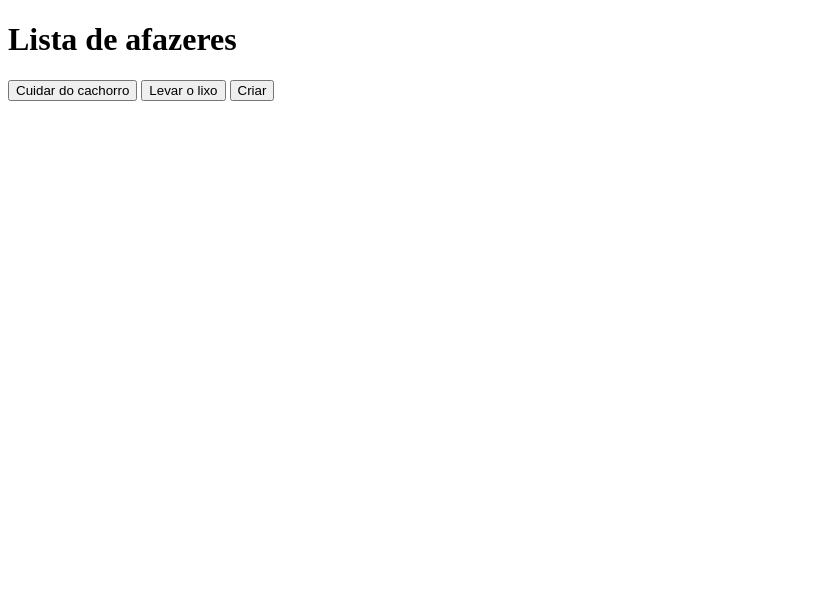
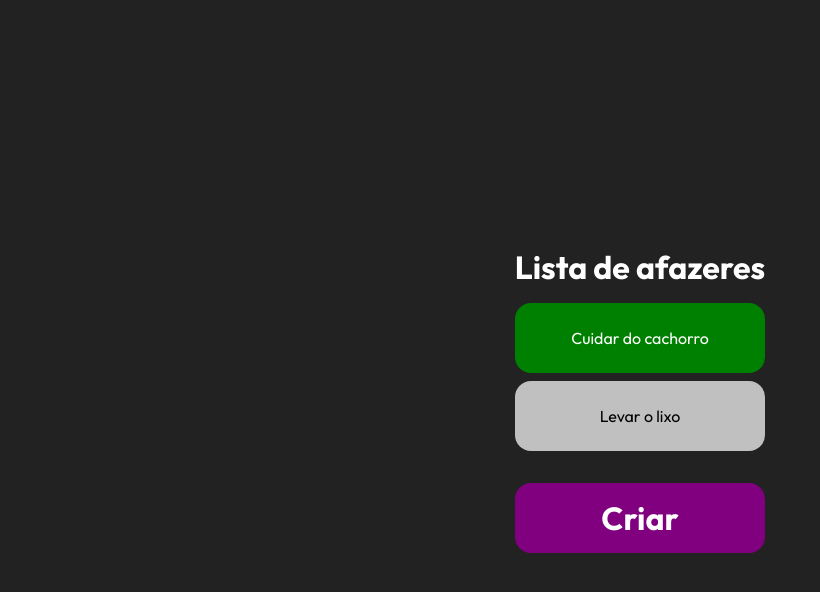
Before and after one commit to antoniovsegala/Projeto-Curso-Frontend, a plain HTML site: page CssBasico/4-Unidades/index.html in a window 1280 px wide. Shown: the whole page, without its empty margins (0-820 px from the left). Drawn offline with Linux system fonts and the light colour scheme.

Commit message:
- Arquivos prontos até a aula 40.

```diff
--- a/CssBasico/4-Unidades/index.css
+++ b/CssBasico/4-Unidades/index.css
@@ -0,0 +1,64 @@
+* {
+  margin: 0;
+  padding: 0;
+  box-sizing: border-box;
+  font-family: "Outfit", sans-serif;
+}
+body {
+  background: #222;
+  color: #fff;
+  width: 100vw;
+  height: 100vh;
+}
+
+button {
+  border: unset;
+  width: 250px;
+  height: 70px;
+  border-radius: 16px;
+}
+
+.big {
+  font-size: 32px;
+}
+
+.small {
+  font-size: 16px;
+}
+
+.center {
+  display: flex;
+  flex-direction: column;
+  justify-content: center;
+  align-items: center;
+  height: 100%;
+}
+/*0.5rem * 16 = 8px
+  1rem * 16px = 16px*/
+
+.mb-1 {
+  margin-bottom: 0.5rem;
+}
+
+.mb-2 {
+  margin-bottom: 1rem;
+}
+
+.mb-3 {
+  margin-bottom: 2rem;
+}
+
+.green {
+  background-color: green;
+  color: #fff;
+}
+
+.purple {
+  background-color: purple;
+  color: #fff;
+  font-weight: 700;
+}
+
+.silver {
+  background-color: silver;
+}
--- a/CssBasico/4-Unidades/index.html
+++ b/CssBasico/4-Unidades/index.html
@@ -16,7 +16,7 @@
     <div class="center">
       <h1 class="big mb-2">Lista de afazeres</h1>
       <button class="small mb-1 green">Cuidar do cachorro</button>
-      <button class="small mb-3">Levar o lixo</button>
+      <button class="small mb-3 silver">Levar o lixo</button>
       <button class="big purple">Criar</button>
     </div>
   </body>
```
Also changed, not shown: CssBasico/5-BoxModel/index.css (added), CssBasico/5-BoxModel/index.html (added).
